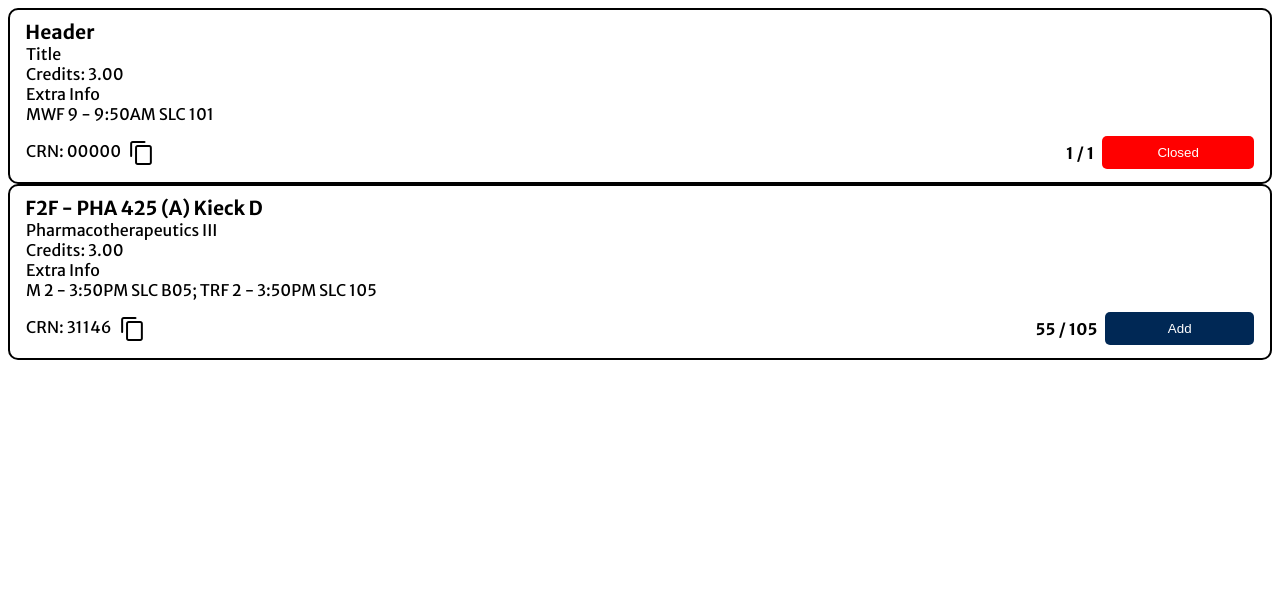
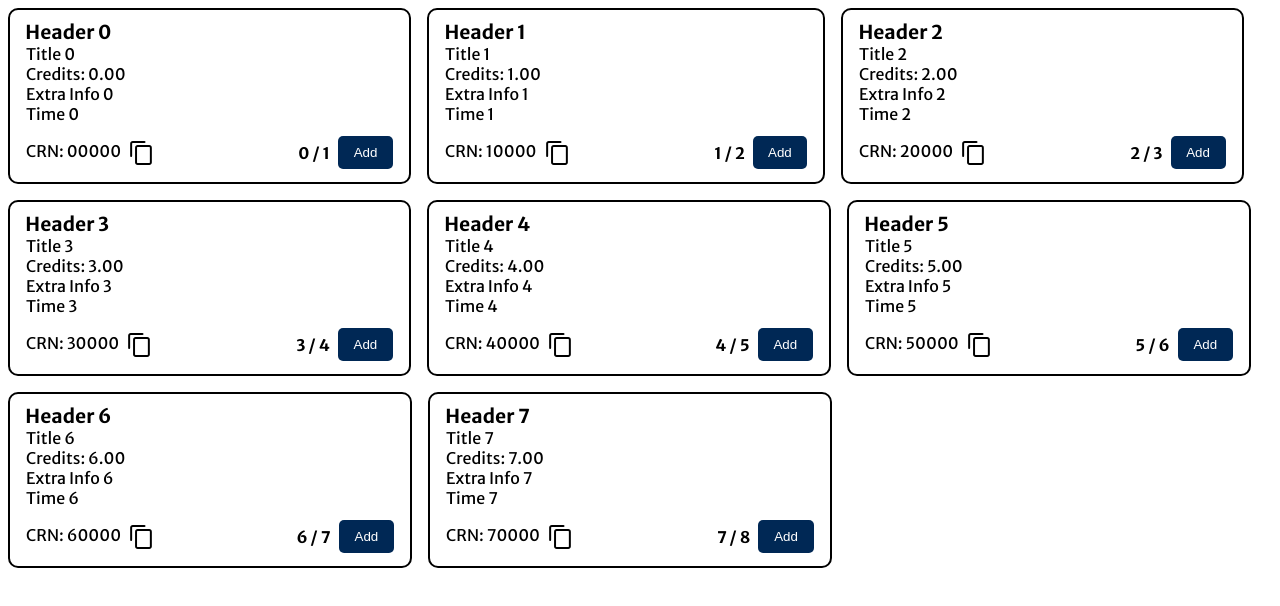
Before and after one commit to Ichmagkase/WilkesU-Course-Web-Scraper, a React (Vite) app in the folder client/: page / in a window 1280 px wide. Shown: the top 606 px of the page. Built offline with nearby package versions, Linux system fonts and the light colour scheme.

Commit message:
Added Card_Grid

```diff
--- a/client/src/App.jsx
+++ b/client/src/App.jsx
@@ -1,19 +1,11 @@
 import { useState } from 'react'
-import Card from "./Card/Card.jsx"
+
+import Card_Grid from "./Card_Grid/Card_Grid.jsx"
 
 function App() {
   return (
     <>
-      <Card/>
-      <Card
-        header="F2F - PHA 425 (A) Kieck D"
-        title="Pharmacotherapeutics III"
-        credits="3.00"
-        time="M 2 - 3:50PM SLC B05; TRF 2 - 3:50PM SLC 105"
-        crn="31146"
-        students="55"
-        limit="105"
-      />
+      <Card_Grid/>
     </>
   )
 }
--- a/client/src/Card/Card.css
+++ b/client/src/Card/Card.css
@@ -2,6 +2,8 @@
     background-color: #FFFFFF;
     border: 2px #000000 solid;
     border-radius: 10px;
+    max-width: 400px;
+    max-height: 229px;
 }
 .header {
     margin: 0;
@@ -10,7 +12,7 @@
     font-weight: bold;
     padding-left: 0.8em;
 }
-.title, .credits, .extra_info, .time{
+.title, .credits, .extra_info, .time {
     margin: 0;
     padding-left: 1em;
 }
@@ -50,3 +52,6 @@
 .students > p {
     font-weight: bold
 }
+.card_button {
+    max-width: 15%;
+}
--- a/client/src/Card/Card.jsx
+++ b/client/src/Card/Card.jsx
@@ -3,7 +3,7 @@ import copy from "../assets/copy-link-icon.svg"
 
 function Card({header = "Header", title = "Title", extra_info = "Extra Info",
               time = "MWF 9 - 9:50AM SLC 101", crn = "00000",
-              credits = 3.00, students = 1, limit = 1}) {
+              credits = 3.00, students = 0, limit = 1}) {
 
   let message = "Add"
   const buttonStyles = {
@@ -37,7 +37,7 @@ function Card({header = "Header", title = "Title", extra_info = "Extra Info",
             <p> {students} / {limit}</p>
           </div>
           <button className="card_button" id="card_button" style={buttonStyles}>{message}</button>
-        </div>
+          </div>
       </div>
     </>
   )
--- /dev/null
+++ b/client/src/Card_Grid/Card_Grid.css
@@ -0,0 +1,7 @@
+.grid_main {
+    display: flex;
+    flex-wrap: wrap;
+    gap: 1em;
+    /* NOTE: This assumes the max width of a card is 400px */
+    max-height: calc(4 * 400px + 3 * 1em);
+}
--- /dev/null
+++ b/client/src/Card_Grid/Card_Grid.jsx
@@ -0,0 +1,37 @@
+import "./Card_Grid.css"
+import Card from "../Card/Card.jsx"
+import { useEffect, useState } from "react"
+function Card_Grid() {
+
+  const [cards, setCards] = useState([]);
+
+  useEffect( () => {
+    /* Simulate Getting Data */
+    const tmpCards = [];
+    for (let i = 0; i < 8; i++) {
+      tmpCards.push({
+        header: `Header ${i}`,
+        title: `Title ${i}`,
+        credits: `${i}`,
+        extra_info: `Extra Info ${i}`,
+        time: `Time ${i}`,
+        crn: `${i}0000`,
+        students: `${i}`,
+        limit: `${i+1}`
+      });
+    }
+
+    setCards(tmpCards)
+
+  }, []);
+
+  return (
+    <>
+      <div className="grid_main">
+        {cards.map((props, index) => <Card key={index} {...props} />)}
+      </div>
+    </>
+  )
+}
+
+export default Card_Grid
```
